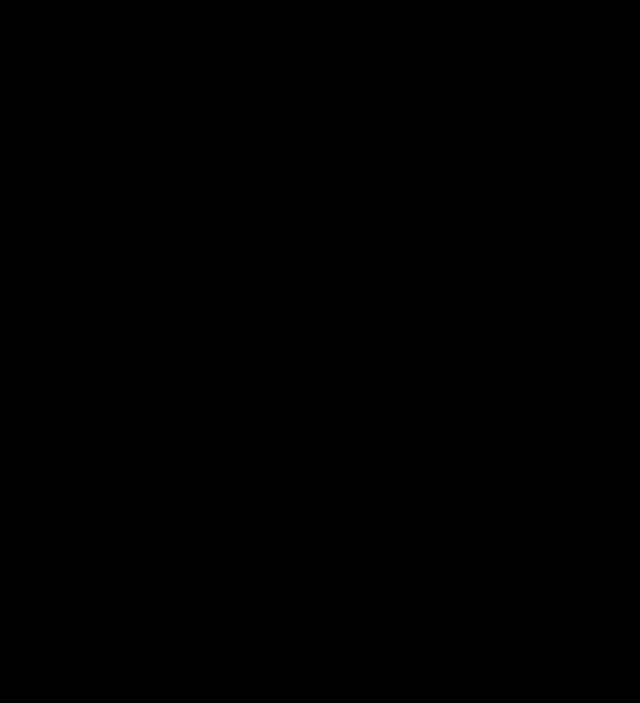
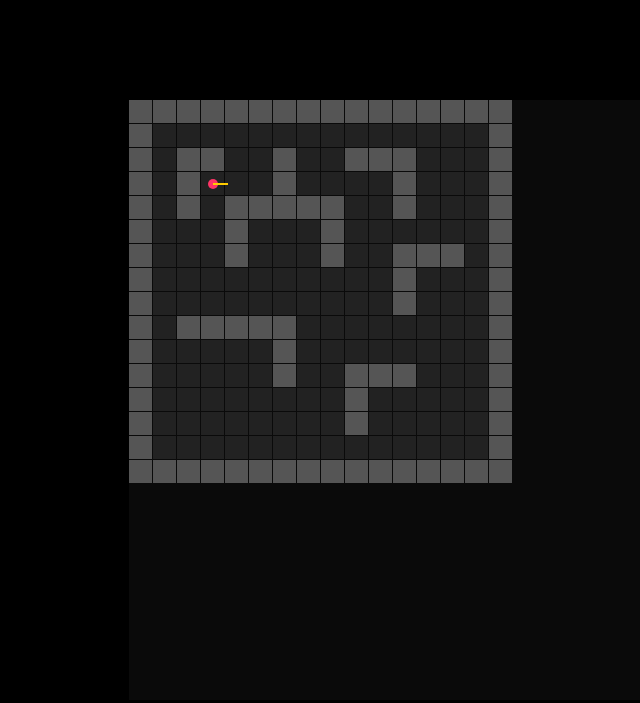
Before and after one commit to SAN-vin-GIT/ASCII-Shooter, a website with bundled scripts: page index.html in a window 1280 px wide. Shown: the whole page, without its empty margins (111-751 px from the left). Built offline with nearby package versions, Linux system fonts and the light colour scheme.

Commit message:
Phase 1: game loop, input, top-down movement

```diff
--- a/index.html
+++ b/index.html
@@ -7,7 +7,7 @@
   <link rel="stylesheet" href="style.css">
 </head>
 <body>
-  <canvas id="screen"></canvas>
+  <canvas id="screen" width="800" height="600"></canvas>
 
   <script type="module" src="src/main.js"></script>
 </body>
--- /dev/null
+++ b/src/input.js
@@ -0,0 +1,20 @@
+const keys = new Set();
+
+export function initInput() {
+  window.addEventListener('keydown', (e) => {
+    keys.add(e.code);
+
+    // Prevent the webpage from scrolling when pressing Arrow keys
+    if (e.code.startsWith('Arrow')) {
+      e.preventDefault();
+    }
+  });
+
+  window.addEventListener('keyup', (e) => {
+    keys.delete(e.code);
+  });
+}
+
+export function isDown(code) {
+  return keys.has(code);
+}
--- /dev/null
+++ b/src/loop.js
@@ -0,0 +1,17 @@
+export function startLoop(update, render) {
+  let lastTime = performance.now();
+
+  function frame(timestamp) {
+    let dt = (timestamp - lastTime) / 1000;
+    lastTime = timestamp;
+
+    if (dt > 0.1) dt = 0.1;
+
+    update(dt);
+    render();
+
+    requestAnimationFrame(frame);
+  }
+
+  requestAnimationFrame(frame);
+}
--- a/src/main.js
+++ b/src/main.js
@@ -1 +1,16 @@
-console.log("hi");
+import { initInput } from './input.js';
+import { updatePlayer } from './player.js';
+import { startLoop } from './loop.js';
+import { renderTopDown } from './render2d.js';
+
+const canvas = document.getElementById('screen');
+const ctx = canvas.getContext('2d');
+
+// Initialize keyboard event listeners
+initInput();
+
+// Start the game loop
+startLoop(
+  (dt) => updatePlayer(dt),
+  () => renderTopDown(ctx, canvas)
+);
--- /dev/null
+++ b/src/map.js
@@ -0,0 +1,43 @@
+export const TILE_EMPTY = 0;
+export const TILE_WALL  = 1;
+
+// Define map dimensions (e.g., 16 x 16)
+export const MAP_W = 16;
+export const MAP_H = 16;
+
+const MAP_STRINGS = [
+  "1111111111111111",
+  "1000000000000001",
+  "1011001001110001",
+  "1010001000010001",
+  "1010111110010001",
+  "1000100010000001",
+  "1000100010011101",
+  "1000000000010001",
+  "1000000000010001",
+  "1011111000000001",
+  "1000001000000001",
+  "1000001001110001",
+  "1000000001000001",
+  "1000000001000001",
+  "1000000000000001",
+  "1111111111111111"
+];
+
+export const map = MAP_STRINGS.join("").split("").map(Number);
+
+
+export function tileAt(x, y) {
+  const cx = Math.floor(x);
+  const cy = Math.floor(y);
+
+  if (cx < 0 || cx >= MAP_W || cy < 0 || cy >= MAP_H) {
+    return TILE_WALL;
+  }
+
+  return map[cy * MAP_W + cx];
+}
+
+export function isSolid(x, y) {
+  return tileAt(x, y) === TILE_WALL;
+}
--- /dev/null
+++ b/src/player.js
@@ -0,0 +1,51 @@
+import { isDown } from './input.js';
+import { isSolid } from './map.js';
+
+export const player = {
+  x: 3.5,
+  y: 3.5,
+  angle: 0,       // radians (0 = facing +x)
+  moveSpeed: 3.0, // world units per second
+};
+
+export function updatePlayer(dt) {
+  let dx = 0;
+  let dy = 0;
+
+  // 1. Direct screen directions
+  if (isDown('KeyW') || isDown('ArrowUp'))    dy -= 1; // Up (-y in canvas)
+  if (isDown('KeyS') || isDown('ArrowDown'))  dy += 1; // Down (+y in canvas)
+  if (isDown('KeyA') || isDown('ArrowLeft'))  dx -= 1; // Left (-x)
+  if (isDown('KeyD') || isDown('ArrowRight')) dx += 1; // Right (+x)
+
+  // 2. If moving, calculate facing angle using Math.atan2(dy, dx)
+  if (dx !== 0 || dy !== 0) {
+    player.angle = Math.atan2(dy, dx);
+
+    // Normalize diagonal movement speed (so moving diagonally isn't faster)
+    const len = Math.hypot(dx, dy);
+    dx /= len;
+    dy /= len;
+  }
+
+  // 3. Scale by speed and delta time
+  dx *= player.moveSpeed * dt;
+  dy *= player.moveSpeed * dt;
+
+  // 4. Collision Detection (Axis-separated)
+  const radius = 0.2;
+
+  // Try X movement
+  const newX = player.x + dx;
+  const signX = Math.sign(dx);
+  if (!isSolid(newX + signX * radius, player.y)) {
+    player.x = newX;
+  }
+
+  // Try Y movement
+  const newY = player.y + dy;
+  const signY = Math.sign(dy);
+  if (!isSolid(player.x, newY + signY * radius)) {
+    player.y = newY;
+  }
+}
--- /dev/null
+++ b/src/render2d.js
@@ -0,0 +1,40 @@
+import { MAP_W, MAP_H, TILE_WALL, tileAt } from './map.js';
+import { player } from './player.js';
+
+const TILE_SIZE = 24;
+
+export function renderTopDown(ctx, canvas) {
+  // Clear screen
+  ctx.fillStyle = '#0a0a0a';
+  ctx.fillRect(0, 0, canvas.width, canvas.height);
+
+  // Draw tiles
+  for (let cy = 0; cy < MAP_H; cy++) {
+    for (let cx = 0; cx < MAP_W; cx++) {
+      const tile = tileAt(cx, cy);
+      ctx.fillStyle = tile === TILE_WALL ? '#555555' : '#222222';
+      ctx.fillRect(cx * TILE_SIZE, cy * TILE_SIZE, TILE_SIZE - 1, TILE_SIZE - 1);
+    }
+  }
+
+  // Draw player dot
+  const px = player.x * TILE_SIZE;
+  const py = player.y * TILE_SIZE;
+
+  ctx.fillStyle = '#ff3366';
+  ctx.beginPath();
+  ctx.arc(px, py, 5, 0, Math.PI * 2);
+  ctx.fill();
+
+  // Draw direction line
+  const dirLen = 15;
+  const endX = px + Math.cos(player.angle) * dirLen;
+  const endY = py + Math.sin(player.angle) * dirLen;
+
+  ctx.strokeStyle = '#ffcc00';
+  ctx.lineWidth = 2;
+  ctx.beginPath();
+  ctx.moveTo(px, py);
+  ctx.lineTo(endX, endY);
+  ctx.stroke();
+}
```
